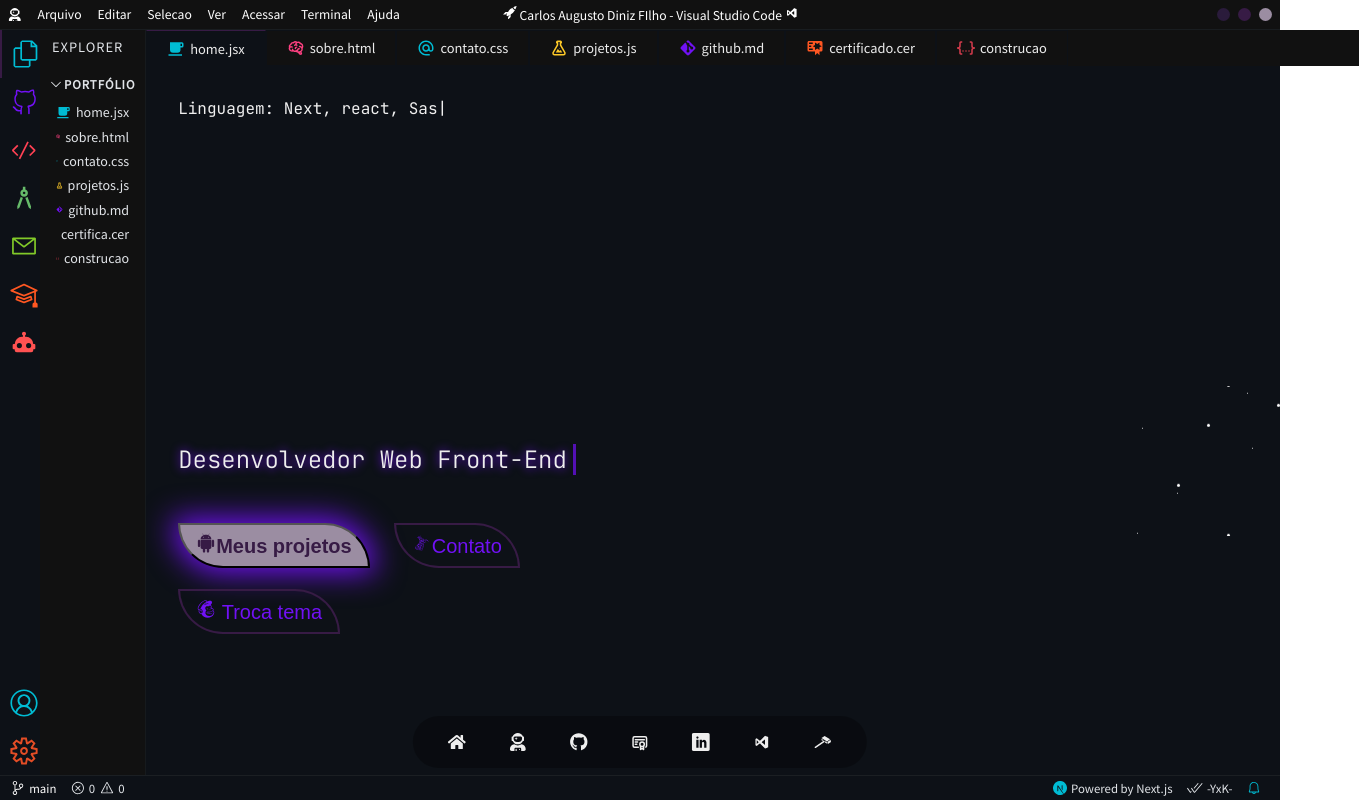
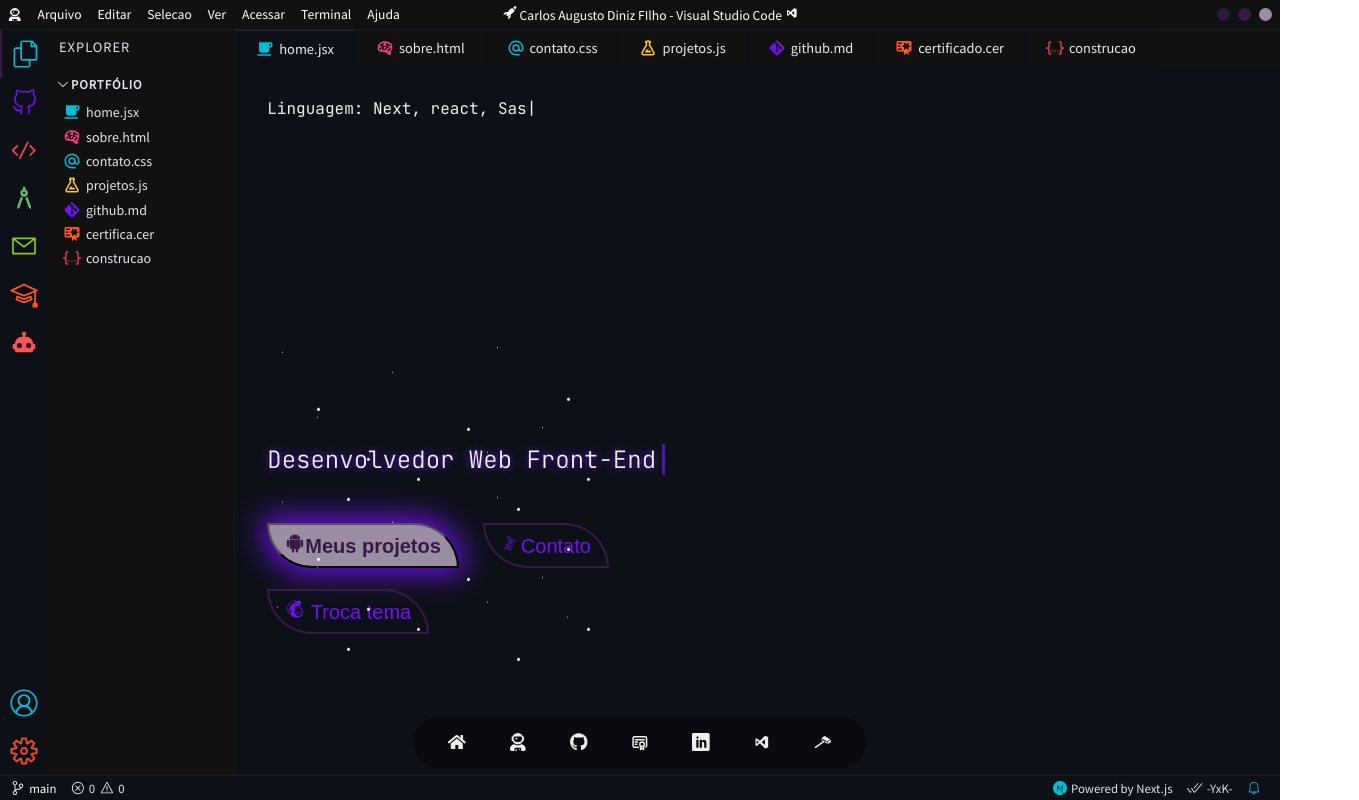
Before and after one commit to ysneshy/portfolio-carlos-filho, a Next.js app: page / in a window 1280 px wide. Shown: the whole page, 1359 px wide, since content can reach past the window. Built offline with nearby package versions, Linux system fonts and the light colour scheme.

Commit message:
constelacao :closed_lock_with_key::bug::zap::rocket:

```diff
--- a/styles/Estelar.module.css
+++ b/styles/Estelar.module.css
@@ -1,8 +1,10 @@
 .container {
-
-    width: 300px;
-    height: 150px;
-    overflow: hidden;
+    font-size: 5rem;
+    font-family: 'Montserrat';
+    line-height: 1.1;
+    color: var(--bg-text);
+    position: absolute;
+    z-index: 1;
 }
 
 .stars {
```
